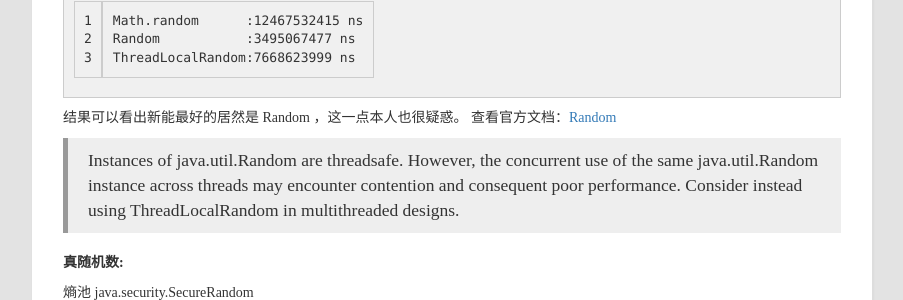
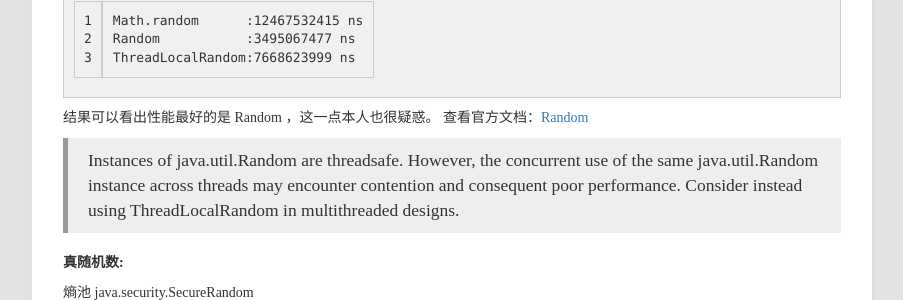
Before and after one commit to tomgg/tomgg.github.io, a Jekyll site: the page built from _posts/2016-07-20-java-random.md, in a window 1280 px wide and 900 px high, scrolled down 6415 px. Shown: the part 323-623 px from the top of the window, without its empty margins (53-956 px from the left). Built offline with Jekyll 4.4.1, drawn with Linux system fonts in a browser that asks for light colours; nearby versions of some CDN libraries; comment, search, counter and statistics services are not loaded.

Commit message:
no message

````diff
--- a/_posts/2016-07-20-java-random.md
+++ b/_posts/2016-07-20-java-random.md
@@ -356,7 +356,7 @@ Math.random      :12467532415 ns
 Random           :3495067477 ns
 ThreadLocalRandom:7668623999 ns
 ```
-结果可以看出新能最好的居然是 Random ，这一点本人也很疑惑。
+结果可以看出性能最好的是 Random ，这一点本人也很疑惑。
 查看官方文档：[Random](http://docs.oracle.com/javase/7/docs/api/java/util/Random.html)
 
 >Instances of java.util.Random are threadsafe. However, the concurrent use of the same java.util.Random instance across threads may encounter contention and consequent poor performance. Consider instead using ThreadLocalRandom in multithreaded designs.
````
